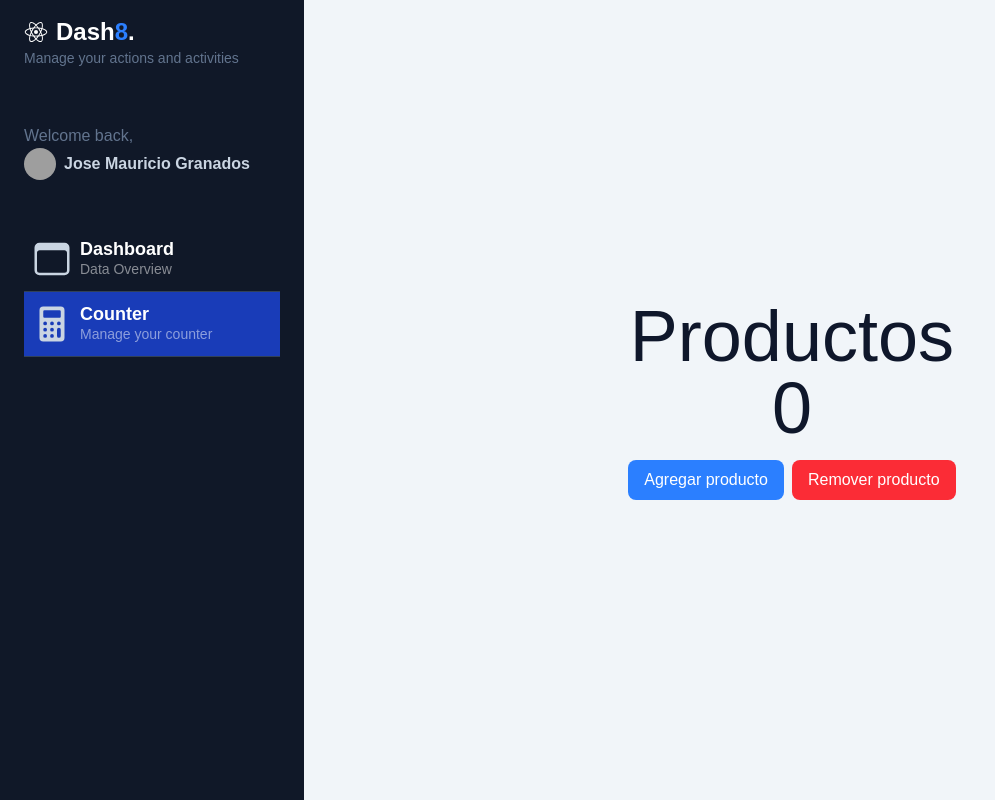
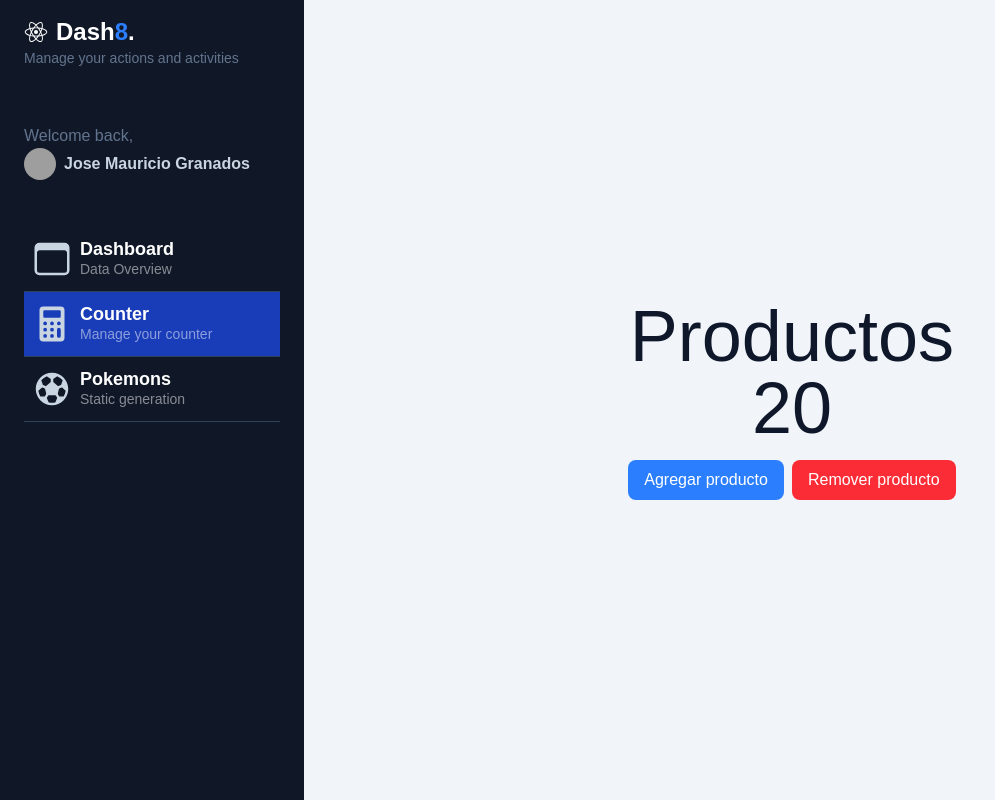
Before and after one commit to MauricioGrM/next, a Next.js app: page /dashboard/counter in a window 1280 px wide. Shown: the whole page, without its empty margins (0-995 px from the left). Built offline with nearby package versions, Linux system fonts and the light colour scheme; grey boxes are pictures that could not be loaded.

Commit message:
Name change version 543

```diff
--- a/app/components/Sidebar/SideBar.tsx
+++ b/app/components/Sidebar/SideBar.tsx
@@ -1,5 +1,5 @@
 import Image from "next/image";
-import { IoBrowsersOutline, IoCalculator, IoLogoReact } from "react-icons/io5";
+import { IoBrowsersOutline, IoCalculator, IoFootball, IoLogoReact } from "react-icons/io5";
 import { SideBarItem } from "./SideBarItem";
 
 const menuItems = [
@@ -14,6 +14,12 @@ const menuItems = [
     icon: <IoCalculator size={40} />,
     title: "Counter",
     subTitle: "Manage your counter",
+  },
+  {
+    path: "/dashboard/pokemons",
+    icon: <IoFootball size={40} />,
+    title: "Pokemons",
+    subTitle: "Static generation",
   },
 ];
 
--- a/app/dashboard/counter/page.tsx
+++ b/app/dashboard/counter/page.tsx
@@ -10,7 +10,7 @@ const CounterPage = () => {
   return (
     <div className="flex flex-col items-center justify-center w-full h-full">
       <span className="text-7xl">Productos</span>
-      <CartCounter />
+      <CartCounter value={20} />
     </div>
   );
 };
--- /dev/null
+++ b/app/dashboard/pokemons/page.tsx
@@ -0,0 +1,39 @@
+import { PokemonsResponse, SimplePokemon } from "@/app/pokemons";
+import Image from "next/image";
+
+const getPokemons = async (limit = 20, offset = 0): Promise<SimplePokemon[]> => {
+  const data: PokemonsResponse = await fetch(`https://pokeapi.co/api/v2/pokemon?limit=${limit}&offset=${offset}`).then(
+    (res) => res.json()
+  );
+
+  const pokemons = data.results.map((pokemon) => {
+    const id = pokemon.url.split("/").at(-2) as string;
+    const name = pokemon.name;
+    const image = `https://raw.githubusercontent.com/PokeAPI/sprites/master/sprites/pokemon/other/dream-world/${id}.svg`;
+    return {
+      id,
+      name,
+      image,
+    };
+  });
+  return pokemons;
+};
+
+const PokemonsPage = async () => {
+  const pokemons = await getPokemons(650, 0);
+  return (
+    <div className="flex flex-col">
+      <span className="text-7xl">Pokemons</span>
+      <div className="grid grid-cols-2 gap-4">
+        {pokemons.map(({ id, image, name }) => (
+          <div key={id} className="flex flex-col items-center">
+            <Image src={image} alt={name} width={100} height={100} />
+            <span>{name}</span>
+          </div>
+        ))}
+      </div>
+    </div>
+  );
+};
+
+export default PokemonsPage;
--- /dev/null
+++ b/app/pokemons/index.ts
@@ -0,0 +1,2 @@
+export type { SimplePokemon } from "./interfaces/simple-pokemon";
+export type { PokemonsResponse } from "./interfaces/pokemons-response";
--- /dev/null
+++ b/app/pokemons/interfaces/pokemons-response.ts
@@ -0,0 +1,11 @@
+export interface PokemonsResponse {
+  count: number;
+  next: string;
+  previous: null;
+  results: Result[];
+}
+
+export interface Result {
+  name: string;
+  url: string;
+}
--- /dev/null
+++ b/app/pokemons/interfaces/simple-pokemon.ts
@@ -0,0 +1,5 @@
+export interface SimplePokemon {
+  id: string;
+  name: string;
+  image: string;
+}
--- a/app/shopping-cart/componets/CartCounter.tsx
+++ b/app/shopping-cart/componets/CartCounter.tsx
@@ -1,8 +1,12 @@
 "use client";
 import { useState } from "react";
 
-export const CartCounter = () => {
-  const [counter, setCounter] = useState(0);
+interface Props {
+  value?: number;
+}
+
+export const CartCounter = ({ value = 0 }: Props) => {
+  const [counter, setCounter] = useState(value);
   return (
     <>
       <span className="text-7xl">{counter}</span>
```
